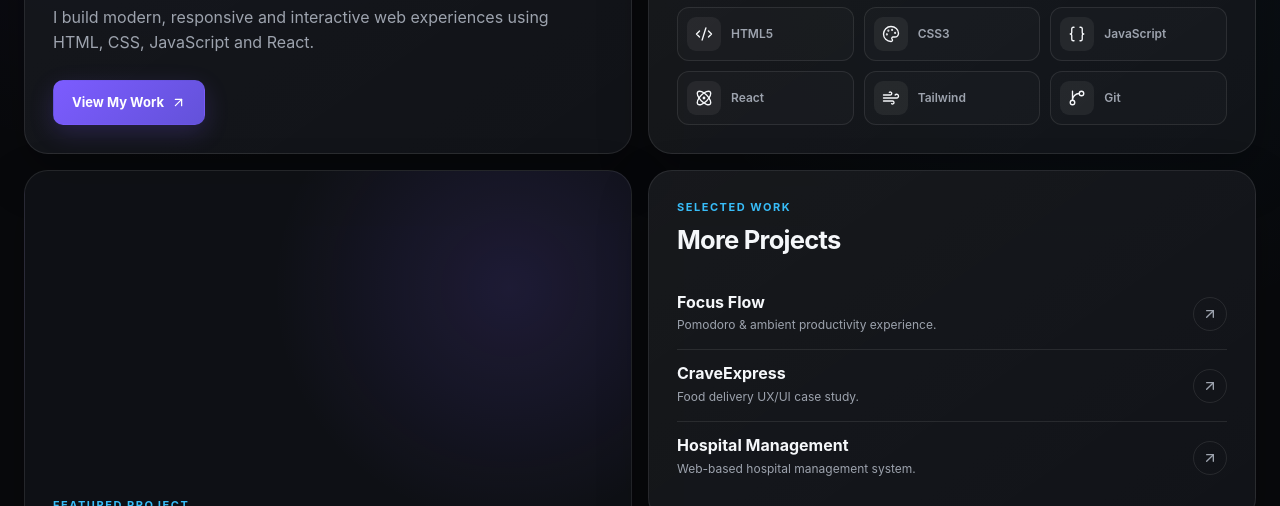
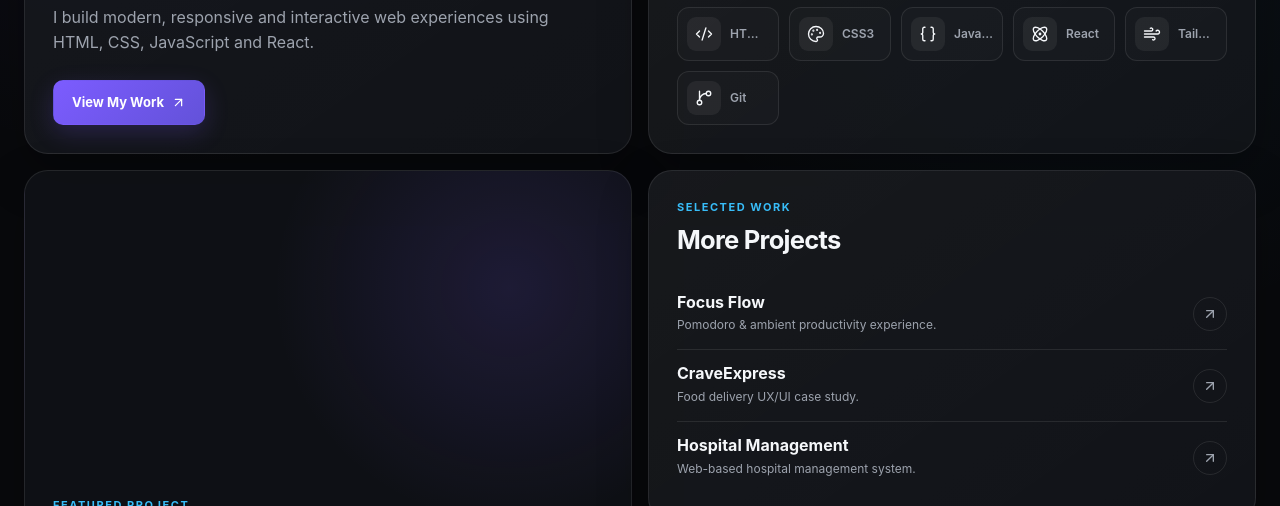
Before and after one commit to RushanAnsari/bento-portfolio, a plain HTML site: page index.html in a window 1280 px wide. Shown: the part 594-1100 px from the top of the page. Drawn offline with nearby package versions, Linux system fonts and the light colour scheme; no server answers.

Commit message:
fix: make tech stack responsive and prevent overflow

```diff
--- a/css/style.css
+++ b/css/style.css
@@ -582,16 +582,19 @@ p {
 .tech-stack {
   display: grid;
 
-  grid-template-columns: repeat(3, 1fr);
+  grid-template-columns: repeat(auto-fit, minmax(100px, 1fr));
 
   gap: 10px;
+  width: 100%;
 }
 
 .tech-item {
   display: flex;
   align-items: center;
-  gap: 10px;
+  gap: 9px;
 
+  min-width: 0;
+  width: 100%;
   min-height: 52px;
 
   padding: 9px;
@@ -615,7 +618,21 @@ p {
 
   background: rgba(124, 92, 255, 0.06);
 }
+/* Prevent long technology names from pushing outside */
+.tech-item > span:last-child {
+    min-width: 0;
 
+    overflow: hidden;
+
+    text-overflow: ellipsis;
+
+    white-space: nowrap;
+
+    color: var(--text-secondary);
+
+    font-size: 12px;
+    font-weight: 600;
+}
 .tech-icon {
   display: grid;
   place-items: center;
@@ -965,9 +982,7 @@ p {
     font-size: clamp(2.5rem, 14vw, 4rem);
   }
 
-  .tech-stack {
-    grid-template-columns: repeat(2, 1fr);
-  }
+
 
   .contact-card {
     grid-template-columns: 1fr;
```
